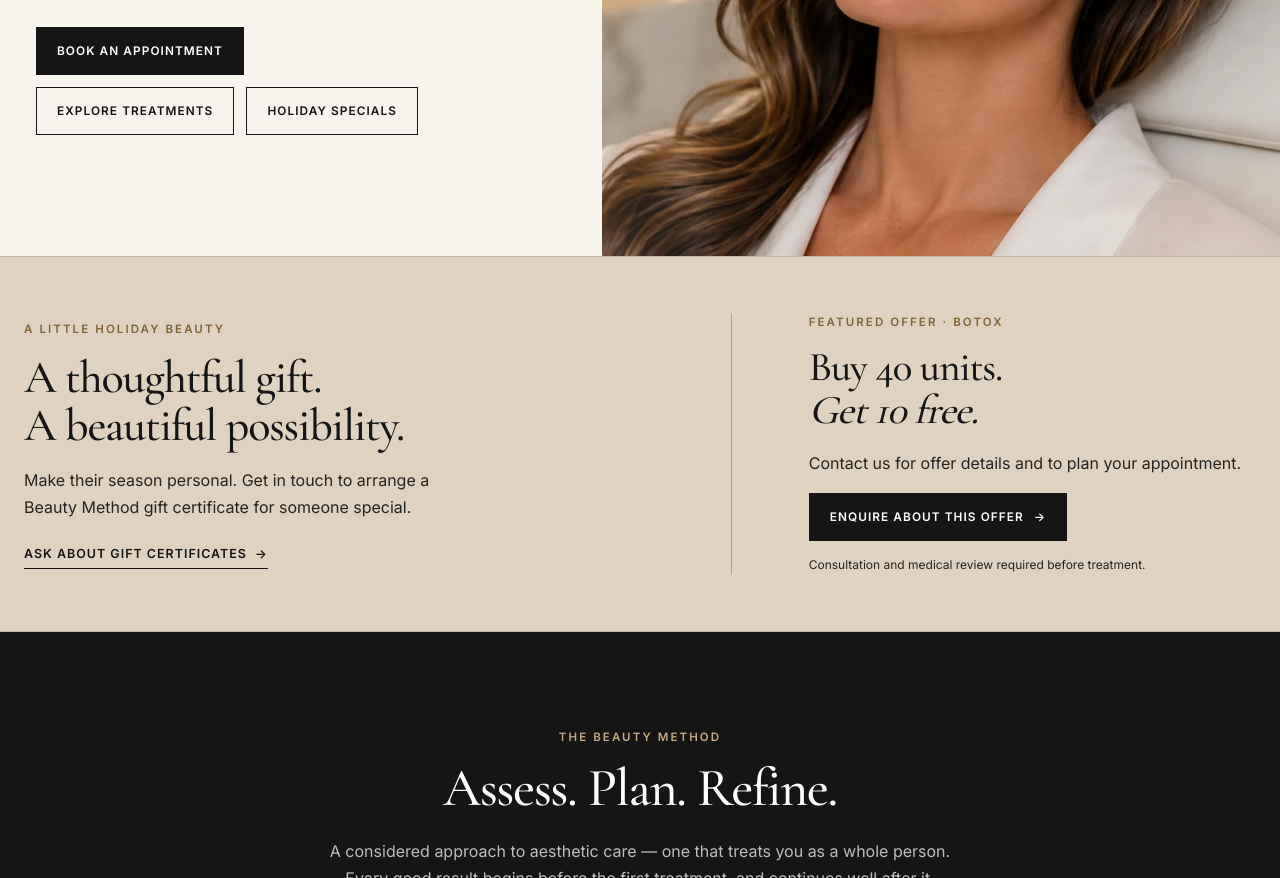
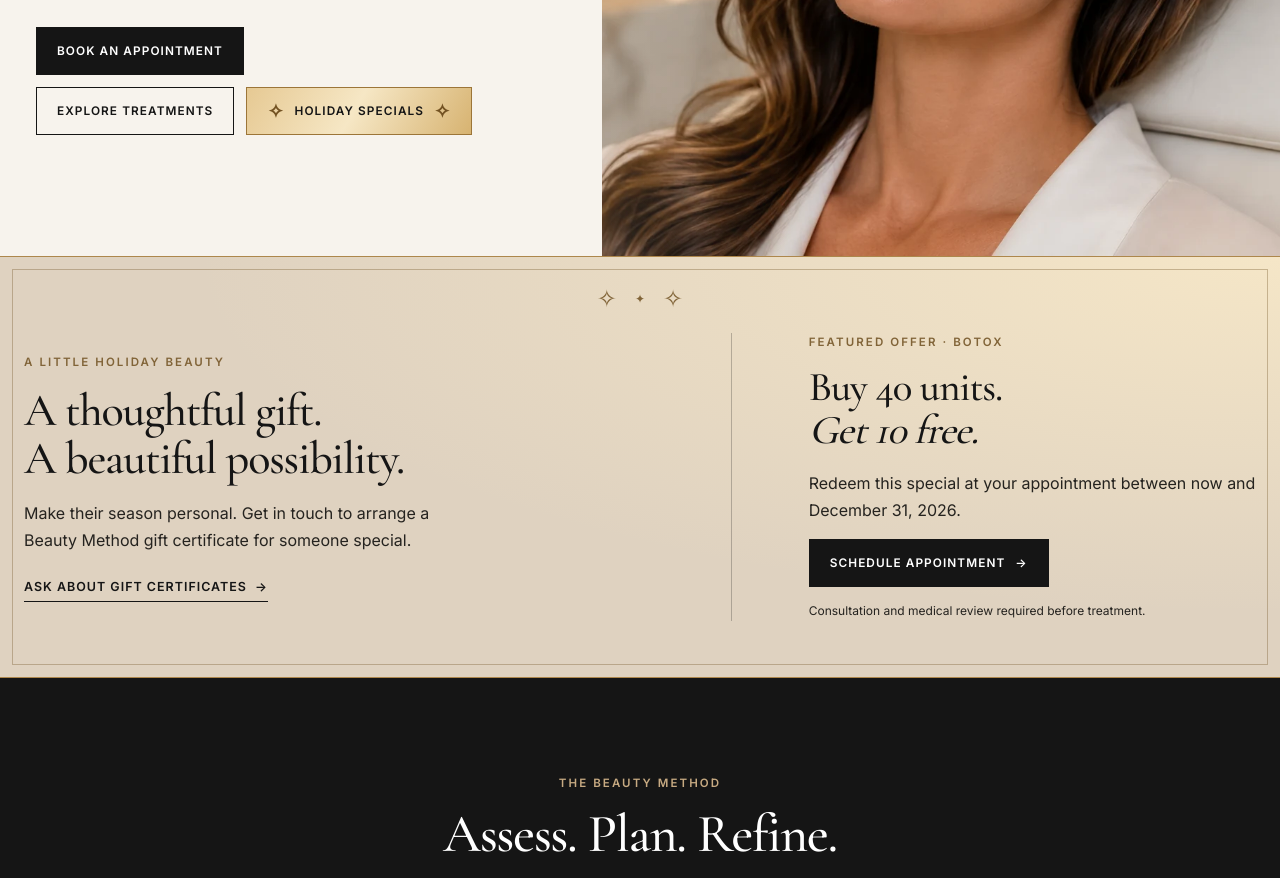
Before and after one commit to meganaglow/beautymethodsite, a plain HTML site: page index.html in a window 1280 px wide. Shown: the part 793-1671 px from the top of the page. Drawn offline with nearby package versions, Linux system fonts and the light colour scheme.

Commit message:
Add gold holiday accents and appointment redemption details

```diff
--- a/index.html
+++ b/index.html
@@ -44,7 +44,7 @@
       <div class="actions hero-actions">
         <a class="btn" href="visit.html#book" data-book-link>Book an Appointment</a>
         <a class="btn btn--ghost" href="services.html">Explore treatments</a>
-        <a class="btn btn--ghost" href="#promotions">Holiday Specials</a>
+        <a class="btn btn--holiday" href="#promotions"><span aria-hidden="true">✧</span> Holiday Specials <span aria-hidden="true">✧</span></a>
       </div>
     </div>
     <div class="hero-media">
@@ -53,6 +53,7 @@
   </section>
 
   <section id="promotions" class="promotion" aria-labelledby="promotion-title">
+    <div class="promotion-sparkles" aria-hidden="true"><span>✧</span><span>✦</span><span>✧</span></div>
     <div class="container promotion-inner">
       <div class="promotion-copy">
         <p class="eyebrow">A little holiday beauty</p>
@@ -64,8 +65,8 @@
       <div class="promotion-offer" aria-labelledby="promotion-offer-title">
         <p class="eyebrow">Featured offer · Botox</p>
         <h3 id="promotion-offer-title">Buy 40 units.<br><em>Get 10 free.</em></h3>
-        <p>Contact us for offer details and to plan your appointment.</p>
-        <a class="btn" href="visit.html#book">Enquire about this offer <span aria-hidden="true">→</span></a>
+        <p>Redeem this special at your appointment between now and December 31, 2026.</p>
+        <a class="btn" href="https://fklyz.myaestheticrecord.com/online-booking/h/M18zMzIzNV9jbGluaWNz" data-book-link target="_blank" rel="noopener">Schedule appointment <span aria-hidden="true">→</span></a>
         <p class="promotion-note">Consultation and medical review required before treatment.</p>
       </div>
     </div>
--- a/styles.css
+++ b/styles.css
@@ -113,6 +113,9 @@ button, input, select, textarea { font: inherit; }
 .btn--ghost:hover { background: var(--ink); color: white; }
 .btn--light { background: var(--sand); border-color: var(--sand); color: var(--ink); }
 .btn--light:hover { background: #eadfce; border-color: #eadfce; }
+.btn--holiday { color: var(--ink); border-color: #9c7538; background: linear-gradient(120deg, #e6c993, #f6e7c5 48%, #d7b371); }
+.btn--holiday:hover { color: var(--ink); border-color: #816438; background: #efdbb2; }
+.btn--holiday > span { color: #735222; font-size: 1.2rem; line-height: 1; }
 .text-link {
   display: inline-flex; gap: 8px; align-items: center;
   font-size: .78rem; font-weight: 600; letter-spacing: .08em; text-transform: uppercase;
@@ -191,7 +194,11 @@ button, input, select, textarea { font: inherit; }
   pointer-events:none;
 }
 
-.promotion { padding: 56px 0; background: var(--sand); border-block: 1px solid var(--line); }
+.promotion { position: relative; isolation: isolate; padding: 56px 0; background: radial-gradient(ellipse at top right, #f5e6c7, transparent 60%), var(--sand); border-block: 1px solid #ad874c; }
+.promotion::before { content: ""; position: absolute; inset: 12px; border: 1px solid rgba(129,100,56,.4); pointer-events: none; z-index: -1; }
+.promotion-sparkles { display: flex; align-items: center; justify-content: center; gap: 18px; color: var(--gold-text); margin: -26px 0 22px; line-height: 1; pointer-events: none; }
+.promotion-sparkles span { font-size: 1.5rem; }
+.promotion-sparkles span:nth-child(2) { font-size: .75rem; }
 .promotion-inner { display: grid; grid-template-columns: 1.2fr 1fr; gap: clamp(32px, 6vw, 80px); align-items: center; }
 .promotion-copy { max-width: 540px; }
 .promotion h2, .promotion h3 { font-family: var(--serif); font-weight: 500; letter-spacing: -.025em; line-height: 1.05; margin: 0 0 18px; }
@@ -366,6 +373,7 @@ textarea { min-height:130px; resize:vertical; }
   .hero-actions { grid-template-columns: 1fr; }
   .hero-actions > :first-child { justify-self: stretch; }
   .promotion { padding-block: 40px; }
+  .promotion-sparkles { margin-top: -10px; }
   .promotion-inner { grid-template-columns: 1fr; gap: 30px; }
   .promotion-offer { border-left: 0; border-top: 1px solid rgba(21,21,21,.25); padding: 30px 0 0; }
   .container { width:min(calc(100% - 32px), var(--max)); }
```
